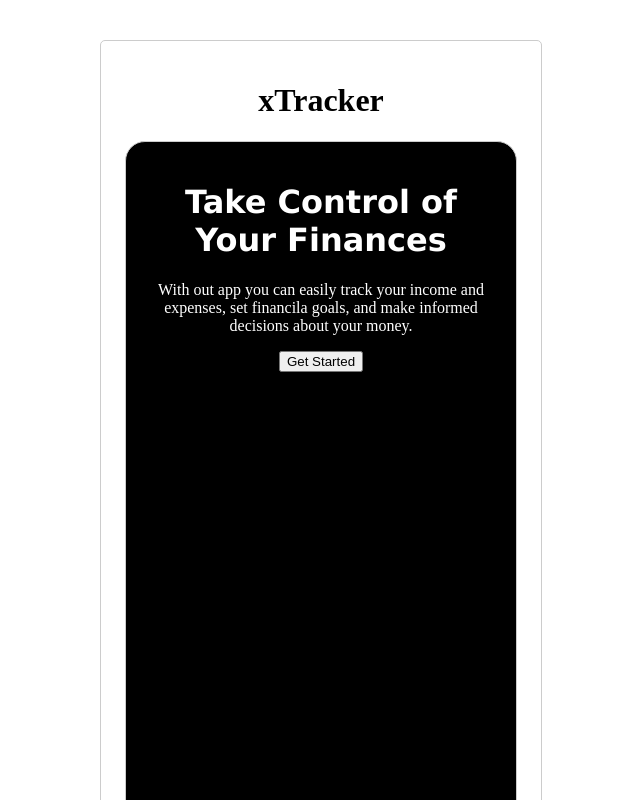
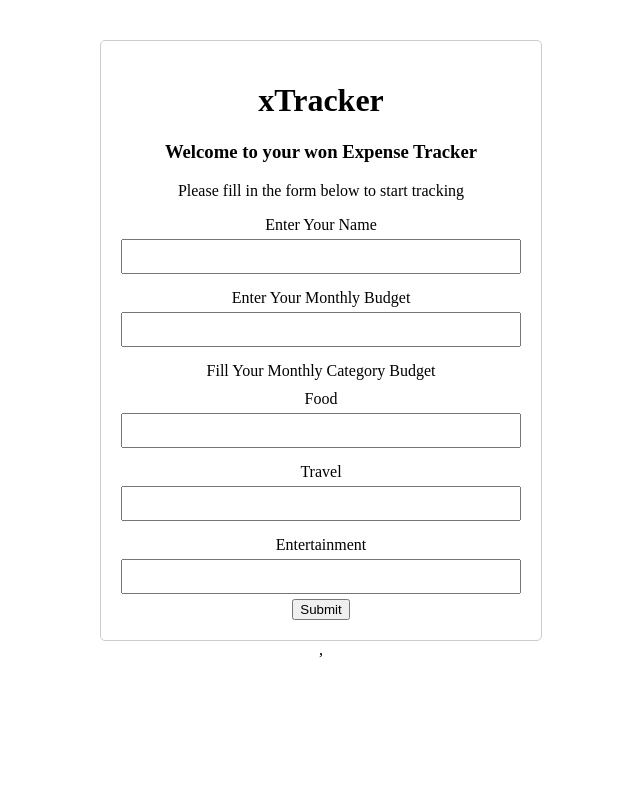
Before and after one commit to amritha-sabu/xpensetracker, a React (Vite) app: page /budget in a window 1280 px wide. Shown: the top 800 px of the page, without its empty margins (319-959 px from the left). Built offline with nearby package versions, Linux system fonts and the light colour scheme.

Commit message:
Navigate to Budget Page

```diff
--- a/src/App.jsx
+++ b/src/App.jsx
@@ -1,8 +1,8 @@
 import './App.css';
 import { BrowserRouter, Routes, Route } from 'react-router-dom';
 import TransactionPage from './components/TransactionsPage/TransactionPage';
-import HomePage from './components/LandingPage/HomePage';
-import LandingPage from './components/LandingPage/LandingPage';
+import HomePage from './components/HomePage/HomePage';
+import BudgetPage from './components/HomePage/BudgetPage';
 
 function App() {
 
@@ -11,7 +11,7 @@ function App() {
       <BrowserRouter>
         <Routes>
           <Route path="/" element={<HomePage />} />
-          <Route path="/budget" element={<LandingPage />} />
+          <Route path="/budget" element={<BudgetPage />} />
           <Route path='/transactions' element={<TransactionPage/>} />
         </Routes>
       </BrowserRouter>
--- a/src/components/LandingPage/LandingPage.jsx
+++ b/src/components/HomePage/BudgetPage.jsx
@@ -1,11 +1,10 @@
 import { useState } from 'react';
-import styles from './landing.module.css';
+import styles from './budgetPage.module.css';
 import { useDispatch, useSelector } from 'react-redux';
 import { setBudget } from '../../redux/budgetSlice';
 import { useNavigate } from 'react-router-dom';
-import HomePage from './HomePage';
 
-const LandingPage = () => {
+const BudgetPage = () => {
     const budgetData = useSelector((state) => state.budget);
     const [data, setData] = useState({
         userName: budgetData.userName || '',
@@ -64,7 +63,6 @@ const LandingPage = () => {
     return (
         <div className={styles.landingpage}>
             <h1>xTracker</h1>
-            <HomePage />
             <h3>Welcome to your won Expense Tracker</h3>
             <p>Please fill in the form below to start tracking</p>
 
@@ -96,4 +94,4 @@ const LandingPage = () => {
     );
 };
 
-export default LandingPage;
+export default BudgetPage;
--- a/src/components/LandingPage/HomePage.jsx
+++ b/src/components/HomePage/HomePage.jsx
@@ -12,7 +12,7 @@ const HomePage = () => {
         <div className={styles.body}>
             <h1 className={styles.heading}>Take Control of Your Finances</h1>
             <p className={styles.paragraph}>With out app you can easily track your income and expenses, set financila goals, and make informed decisions about your money.</p>
-            <button onClick={handleNavigation()}>Get Started</button>
+            <button onClick={() => handleNavigation()}>Get Started</button>
         </div>
     );
 };
--- a/src/components/TransactionsPage/ExpensesFilter.jsx
+++ b/src/components/TransactionsPage/ExpensesFilter.jsx
@@ -1,4 +1,4 @@
-import React, { useState } from "react";
+import { useState } from "react";
 import { useDispatch } from "react-redux";
 import { filterChange } from "../../redux/expenseFilterSlice";
 
```
Also changed, not shown: src/components/HomePage/budgetPage.module.css (renamed from src/components/LandingPage/landing.module.css), src/components/HomePage/homePage.module.css (renamed from src/components/LandingPage/homePage.module.css).
